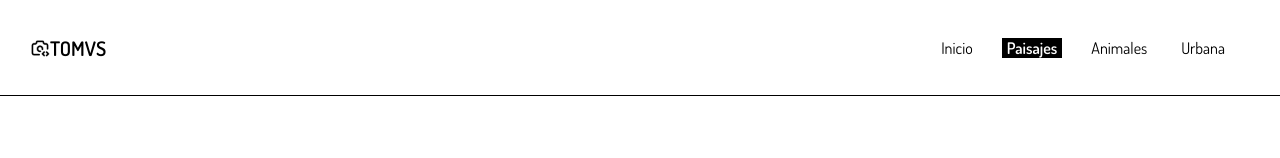
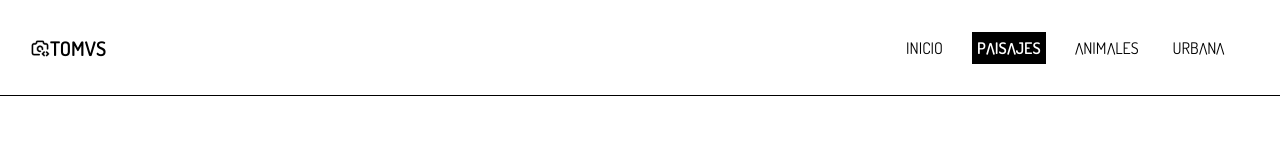
Before and after one commit to TomasCaballero/tomvs-galery, a React (Vite) app: page /paisajes in a window 1280 px wide. Shown: the top 158 px of the page. Built offline with nearby package versions, Linux system fonts and the light colour scheme.

Commit message:
Optimizando

```diff
--- a/index.html
+++ b/index.html
@@ -2,7 +2,7 @@
 <html lang="es">
   <head>
     <meta charset="UTF-8" />
-    <link rel="icon" type="image/svg+xml" href="./src/assets/logo/camera-code.png" />
+    <link rel="icon" type="image/svg+xml" href="/assets/logo/camera-code.png" />
     <meta name="viewport" content="width=device-width, initial-scale=1.0" />
     <link rel="preconnect" href="https://fonts.googleapis.com">
     <link rel="preconnect" href="https://fonts.googleapis.com">
--- a/src/App/App.css
+++ b/src/App/App.css
@@ -13,9 +13,21 @@
   min-height: 100vh;
   margin: 0 auto;
 }
+
+/* letraV */
+.letraV{
+  rotate: 180deg;
+  margin-top: 2px;
+  display: inline-block;
+  display: flex;
+  align-items: end;
+  justify-content: end;
+}
+
 /* Main General */
 main h4{
-  text-align: center;
+  display: flex;
+  justify-content: center;
   font-size: 17vw;
   color: rgba(0, 0, 0, 0.724);
 }
--- a/src/Components/Banner/Banner.css
+++ b/src/Components/Banner/Banner.css
@@ -4,7 +4,6 @@
     display: flex;
     justify-content: center;
     align-items: center;
-    /* background-color: saddlebrown; */
 }
 .banner h1{
     position: absolute;
--- a/src/Components/Banner/Banner.jsx
+++ b/src/Components/Banner/Banner.jsx
@@ -24,8 +24,9 @@ const Banner = () => {
                 ref={textRef}
                 initial={{ opacity: 0.8, translateY: +190}}
                 animate={{opacity: 1, translateY: 0}}
+                whileInView={{opacity: 1, translateY: 0}}
                 exit={{opacity: 1, translateY: 0}}
-                transition={{duration: 3, delay: 1}}s
+                transition={{duration: 3, delay: 1}}
                 // style={{y: textY}}
             >
                 TOMVS
--- a/src/Components/Header/Header.css
+++ b/src/Components/Header/Header.css
@@ -28,6 +28,10 @@
     color: black;
     padding: 5px 5px;
     transition: all 700ms ease-in-out;
+    display: flex;
+    align-items: center;
+    justify-content: center;
+    position: relative;
 }
 .header nav ul li .active{
     font-weight: 600;
--- a/src/Components/Header/Header.jsx
+++ b/src/Components/Header/Header.jsx
@@ -15,14 +15,14 @@ const Header = () => {
     return (
         <header className='header'>
             <h1 className='logo'>TOMVS</h1>
-            <img src="src/assets/logo/camera-code.png" alt="" className='logoImg'/>
+            <img src="/assets/logo/camera-code.png" alt="" className='logoImg'/>
             <IconMenu2 width={22} height={22} className='menu' onClick={abrirMenu}/>
             <nav className={menu === false ? 'navbar' : 'navbar menuOpen'}>
                 <ul>
-                    <li><NavLink to='/' className={({isActive})=> isActive ? 'link active' : 'link'} onClick={abrirMenu}>Inicio</NavLink></li>
-                    <li><NavLink to='/paisajes' className={({isActive})=> isActive ? 'link active' : 'link'} onClick={abrirMenu}>Paisajes</NavLink></li>
-                    <li><NavLink to='/animales' className={({isActive})=> isActive ? 'link active' : 'link'} onClick={abrirMenu}>Animales</NavLink></li>
-                    <li><NavLink to='/urban' className={({isActive})=> isActive ? 'link active' : 'link'} onClick={abrirMenu}>Urbana</NavLink></li>
+                    <li><NavLink to='/' className={({isActive})=> isActive ? 'link active' : 'link'} onClick={abrirMenu}>INICIO</NavLink></li>
+                    <li><NavLink to='/paisajes' className={({isActive})=> isActive ? 'link active' : 'link'} onClick={abrirMenu}>P<span className='letraV'>V</span>IS<span className='letraV'>V</span>JES</NavLink></li>
+                    <li><NavLink to='/animales' className={({isActive})=> isActive ? 'link active' : 'link'} onClick={abrirMenu}><span className='letraV'>V</span>NIM<span className='letraV'>V</span>LES</NavLink></li>
+                    <li><NavLink to='/urban' className={({isActive})=> isActive ? 'link active' : 'link'} onClick={abrirMenu}>URB<span className='letraV'>V</span>N<span className='letraV'>V</span></NavLink></li>
                 </ul>
             </nav>
         </header>
--- a/src/Components/SectionFiles/SectionFiles.jsx
+++ b/src/Components/SectionFiles/SectionFiles.jsx
@@ -44,9 +44,10 @@ const SectionFiles = () => {
     return (
         <section className='sectionFiles'>
             <motion.div className='sectionFilesPaisajes'
-                initial={{translateX: -200, opacity:0}}
-                animate={{translateX: -200, opacity:0}}
-                whileInView={{translateX: 0, opacity:1}}
+                initial={{opacity:0}}
+                animate={{opacity:0.5}}
+                whileInView={{opacity:1}}
+                onViewportLeave={{opacity:1}}
                 transition={{ duration: 1, ease: 'easeIn', delay:.1}}
             >
                 <NavLink to='/paisajes' className="fileContainer fileContainerPaisajes">
@@ -58,10 +59,10 @@ const SectionFiles = () => {
             </motion.div>
 
             <motion.div className='sectionFilesAnimales'
-                initial={{translateY: 200, opacity:0}}
-                animate={{translateY: 200, opacity: 0}}
-                whileInView={{translateY: 0, opacity: 1}}
-                transition={{ duration: 1, ease: 'easeIn', delay:.1}}
+                initial={{opacity:0}}
+                animate={{opacity:0.5}}
+                whileInView={{opacity:1}}
+                transition={{ duration: 1, ease: 'easeIn', delay:.2}}
             >
                 <NavLink to='/animales' className="fileContainer fileContainerAnimales">
                     <img src={`/assets/Animales/${arrayAnimales[0]}.webp`} alt="Animales1" className='img1'/>
@@ -72,10 +73,10 @@ const SectionFiles = () => {
             </motion.div>
 
             <motion.div className='sectionFilesUrban'
-                initial={{translateX: 200, opacity:0}}
-                animate={{translateX: 200, opacity:0}}
-                whileInView={{translateX: 0, opacity:1}}
-                transition={{ duration: 1, ease: 'easeIn', delay:.1}}
+                initial={{opacity:0}}
+                animate={{opacity:0.5}}
+                whileInView={{opacity:1}}
+                transition={{ duration: 1, ease: 'easeIn', delay:.3}}
             >
                 <NavLink to='/urban' className="fileContainer fileContainerUrban">
                     <img src={`/assets/Urban/${arrayUrban[0]}.webp`} alt="Urban1" className='img1'/>
```
Also changed, not shown: src/Components/SectionFiles/SectionFiles.css (+1 -0 lines), public/assets/logo/camera-code.png (renamed from src/assets/logo/camera-code.png).
